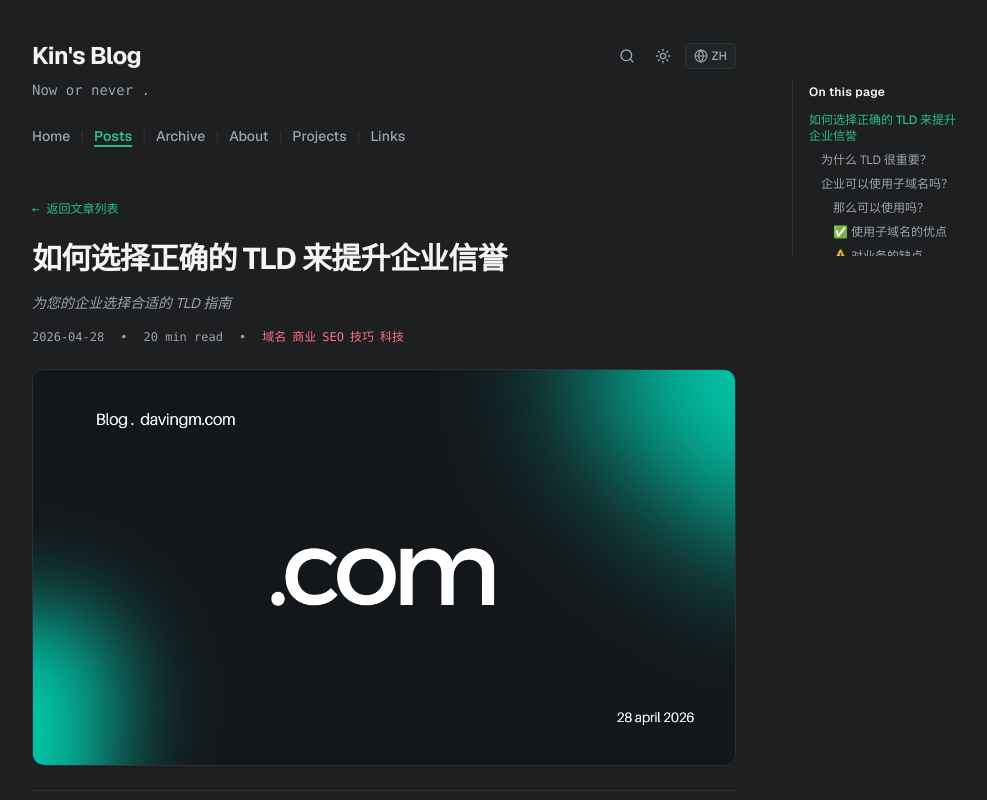
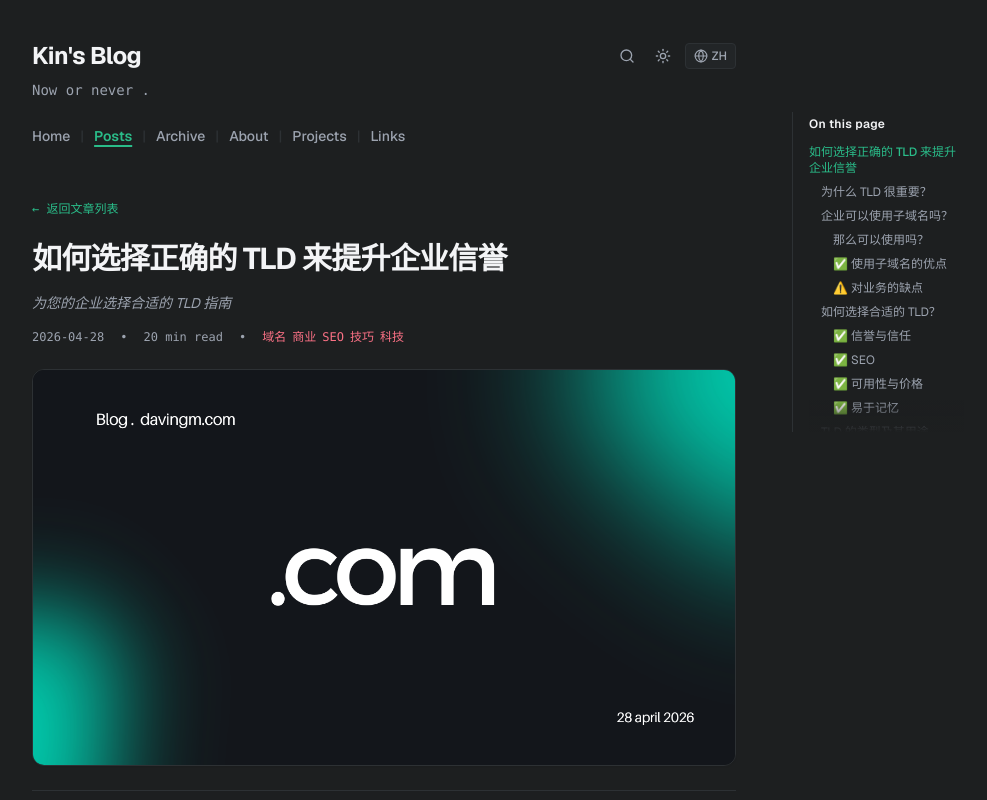
Before and after one commit to davingm/davingm.com, a Next.js app: page /zh/posts/cara-memilih-tld-yang-tepat in a window 1280 px wide. Shown: the top 800 px of the page, without its empty margins (256-1243 px from the left). Built offline with nearby package versions, Linux system fonts and the light colour scheme.

Commit message:
feat: 调整侧边栏位置和高度，优化页面布局

```diff
--- a/app/[lang]/about/page.tsx
+++ b/app/[lang]/about/page.tsx
@@ -35,7 +35,7 @@ export default async function AboutPage({
     <>
       {headings.length > 0 && (
         <aside
-          className="hidden fixed top-20 w-44
+          className="hidden fixed top-28 w-44
                      border-l border-[var(--color-border)] pl-4 pt-1
                      [@media(min-width:1150px)]:block"
           style={{ left: "calc(50% + 24rem + 1.5rem)" }}
--- a/app/[lang]/posts/[slug]/page.tsx
+++ b/app/[lang]/posts/[slug]/page.tsx
@@ -76,7 +76,7 @@ export default async function BlogPostPage({
        */}
       {headings.length > 0 && (
         <aside
-          className="hidden fixed top-20 w-44 max-h-[calc(100vh-6rem)] overflow-y-auto
+          className="hidden fixed top-28 w-44 max-h-[calc(100vh-8rem)] overflow-y-auto
                      border-l border-[var(--color-border)] pl-4 pt-1
                      [@media(min-width:1150px)]:block"
           style={{ left: "calc(50% + 24rem + 1.5rem)" }}
--- a/app/[lang]/projects/[slug]/page.tsx
+++ b/app/[lang]/projects/[slug]/page.tsx
@@ -183,7 +183,7 @@ export default async function ProjectDetailPage({
       </article>
 
         {headings.length > 0 && (
-          <aside className="hidden lg:block w-48 shrink-0 sticky top-20 self-start max-h-[calc(100vh-6rem)] overflow-y-auto border-l border-[var(--color-border)] pl-4">
+          <aside className="hidden lg:block w-48 shrink-0 sticky top-28 self-start max-h-[calc(100vh-8rem)] overflow-y-auto border-l border-[var(--color-border)] pl-4">
             <TableOfContents headings={headings} />
           </aside>
         )}
--- a/components/TableOfContents.tsx
+++ b/components/TableOfContents.tsx
@@ -33,7 +33,8 @@ export function TableOfContents({ headings }: { headings: HeadingItem[] }) {
       <h3 className="font-semibold text-[var(--color-heading)] mb-3 tracking-wide">
         On this page
       </h3>
-      <ul className="space-y-2 max-h-36 overflow-y-auto pr-1">
+      <div className="relative after:pointer-events-none after:absolute after:bottom-0 after:left-0 after:right-1 after:h-8 after:bg-gradient-to-b after:from-transparent after:to-[var(--color-bg)]">
+        <ul className="space-y-2 max-h-72 overflow-y-auto pr-1">
           {headings.map((h) => (
             <li
               key={h.id}
@@ -53,5 +54,6 @@ export function TableOfContents({ headings }: { headings: HeadingItem[] }) {
           ))}
         </ul>
       </div>
+    </div>
   );
 }
```
Lines whose indentation alone changed are shown as unchanged.
